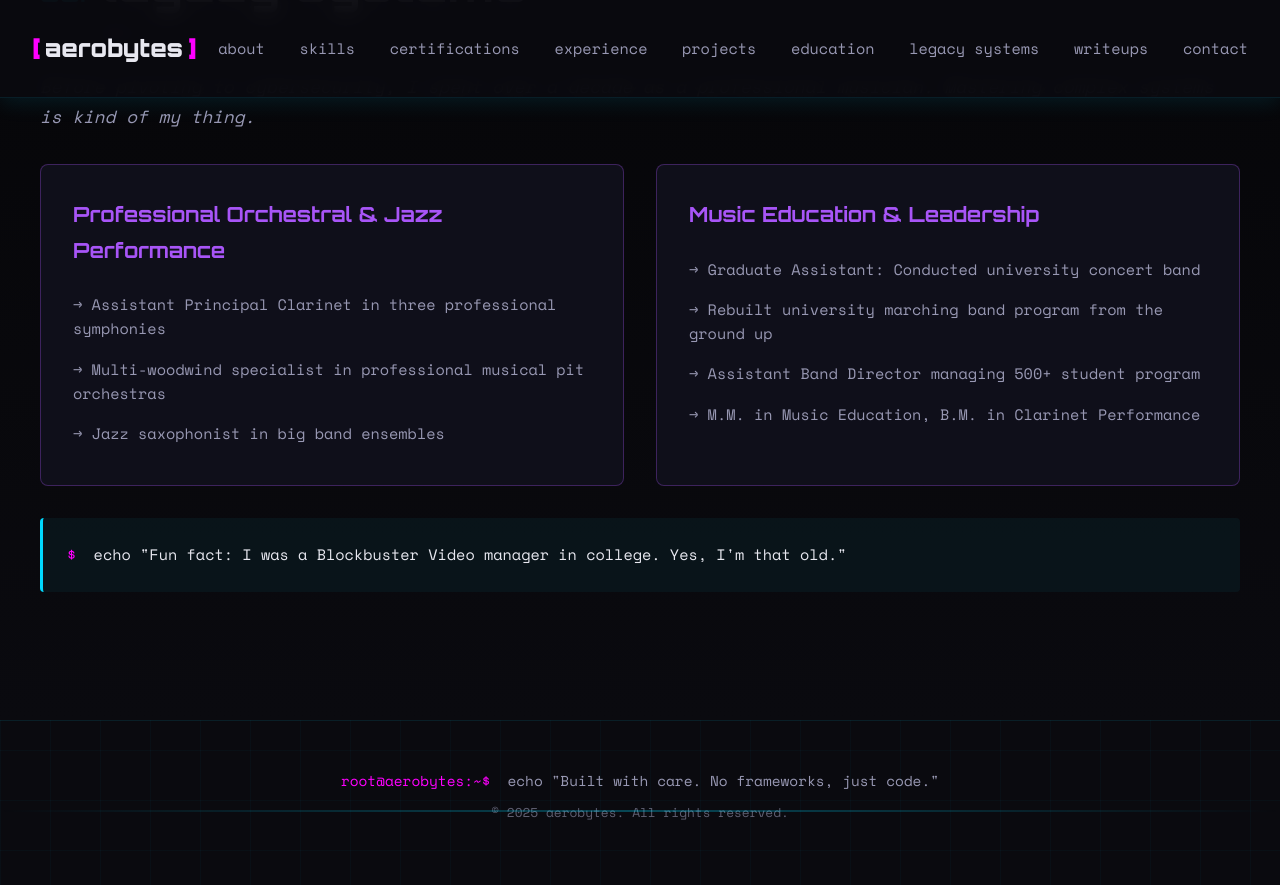
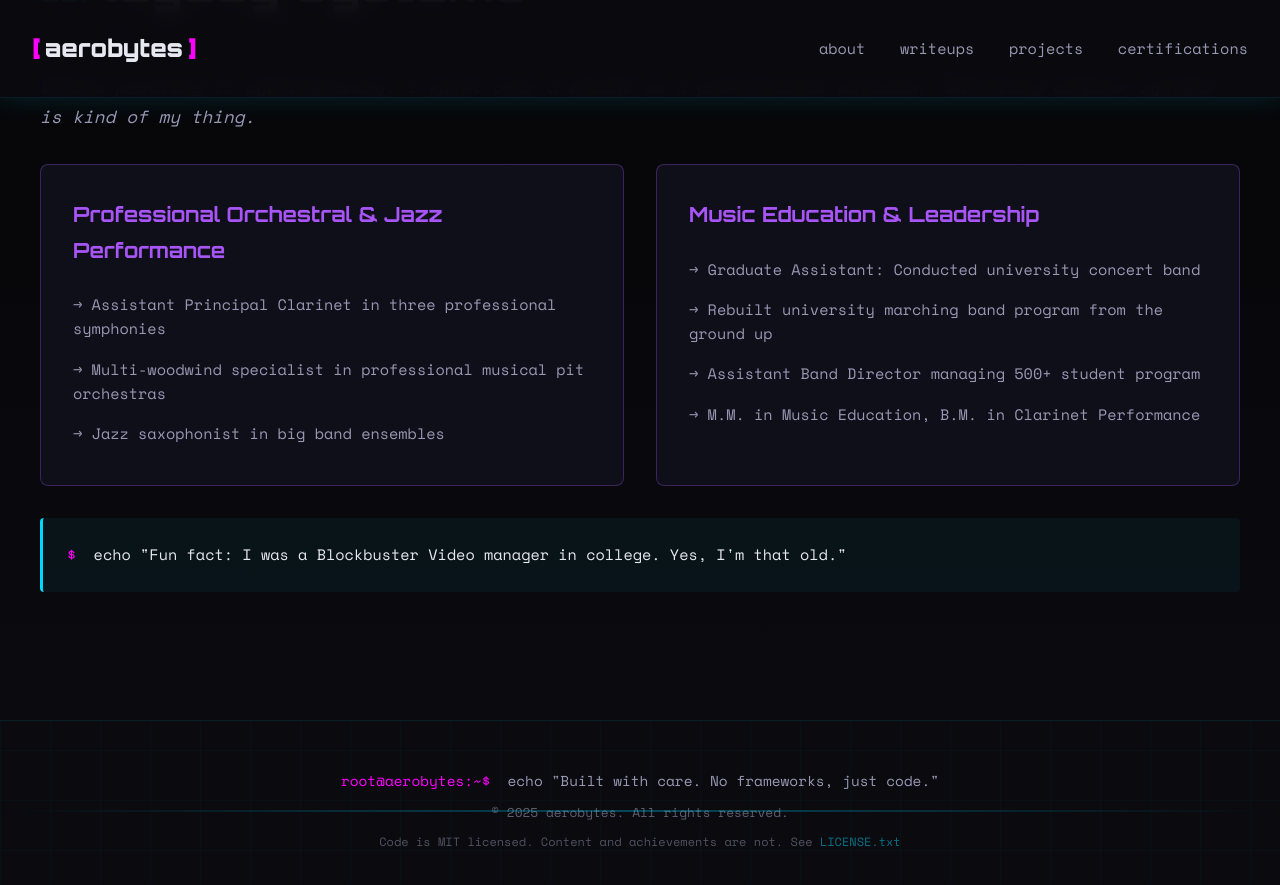
Before and after one commit to Aeronique/aerobytes-site, a Jekyll site: the page built from index.html, in a window 1280 px wide and 900 px high, scrolled down 8665 px. Shown: the top 885 px of the window. Built offline with Jekyll 4.4.1, drawn with Linux system fonts in a browser that asks for light colours.

Commit message:
Add files via upload

```diff
--- a/_layouts/default.html
+++ b/_layouts/default.html
@@ -4,44 +4,35 @@
     <meta charset="UTF-8">
     <meta name="viewport" content="width=device-width, initial-scale=1.0">
     <title>{% if page.title %}{{ page.title }} | {% endif %}aerobytes</title>
-
-    {% if page.robots %}
-    <meta name="robots" content="{{ page.robots }}">
-    {% endif %}
-
     <link rel="stylesheet" href="{{ '/assets/css/style.css' | relative_url }}">
     <link rel="preconnect" href="https://fonts.googleapis.com">
     <link rel="preconnect" href="https://fonts.gstatic.com" crossorigin>
     <link href="https://fonts.googleapis.com/css2?family=Orbitron:wght@400;700;900&family=Space+Mono:wght@400;700&display=swap" rel="stylesheet">
+    <link rel="stylesheet" href="https://cdnjs.cloudflare.com/ajax/libs/font-awesome/6.4.0/css/all.min.css">
 </head>
 <body>
-    <!-- Animated background -->
+    <!-- Animated background effect -->
     <div class="cyber-grid"></div>
     <div class="scan-line"></div>
 
     <!-- Navigation -->
     <nav class="nav">
         <div class="nav-container">
-            <a href="/" class="logo">
+            <a href="{{ '/' | relative_url }}" class="logo">
                 <span class="bracket">[</span>
                 <span class="logo-text">aerobytes</span>
                 <span class="bracket">]</span>
             </a>
             <div class="nav-links">
-                <a href="/#about" class="nav-link">about</a>
-                <a href="/#skills" class="nav-link">skills</a>
-                <a href="/#certifications" class="nav-link">certifications</a>
-                <a href="/#experience" class="nav-link">experience</a>
-                <a href="/#projects" class="nav-link">projects</a>
-                <a href="/#education" class="nav-link">education</a>
-                <a href="/#legacy" class="nav-link">legacy systems</a>
-                <a href="/writeups" class="nav-link">writeups</a>
-                <a href="/#contact" class="nav-link">contact</a>
+                <a href="{{ '/#about' | relative_url }}" class="nav-link">about</a>
+                <a href="{{ '/#writeups' | relative_url }}" class="nav-link">writeups</a>
+                <a href="{{ '/#projects' | relative_url }}" class="nav-link">projects</a>
+                <a href="{{ '/#certifications' | relative_url }}" class="nav-link">certifications</a>
             </div>
         </div>
     </nav>
 
-    <!-- Page content -->
+    <!-- Main Content -->
     {{ content }}
 
     <!-- Footer -->
@@ -52,6 +43,9 @@
                 echo "Built with care. No frameworks, just code."
             </p>
             <p class="footer-copy">© 2025 aerobytes. All rights reserved.</p>
+            <p class="footer-license">
+                Code is MIT licensed. Content and achievements are not. See <a href="{{ '/LICENSE.txt' | relative_url }}" class="license-link">LICENSE.txt</a>
+            </p>
         </div>
     </footer>
 
```
